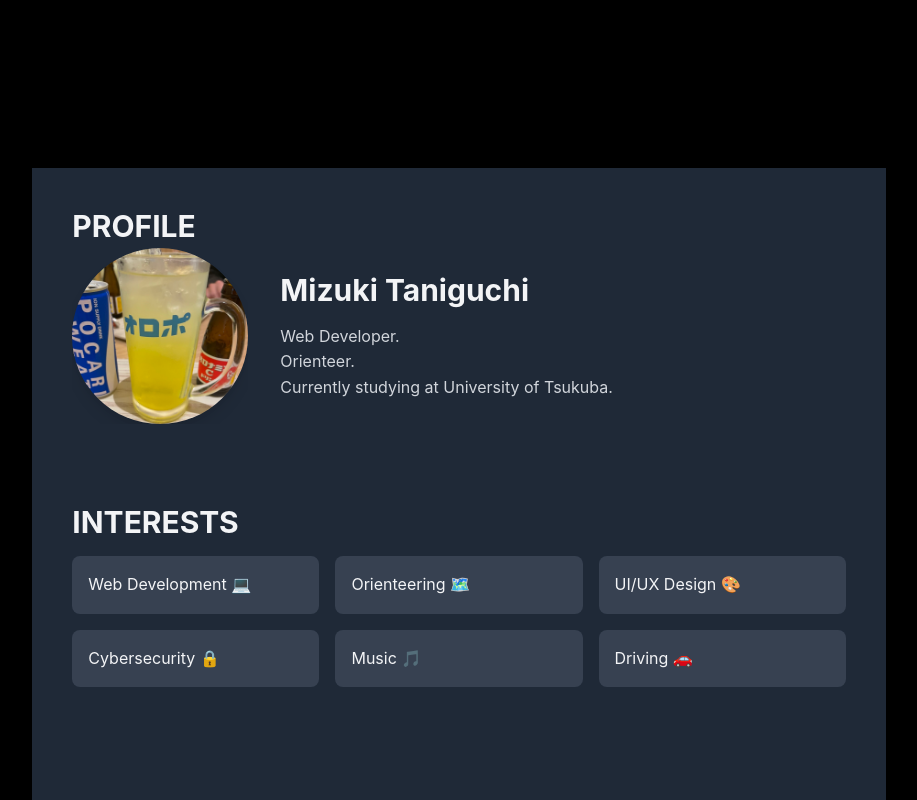
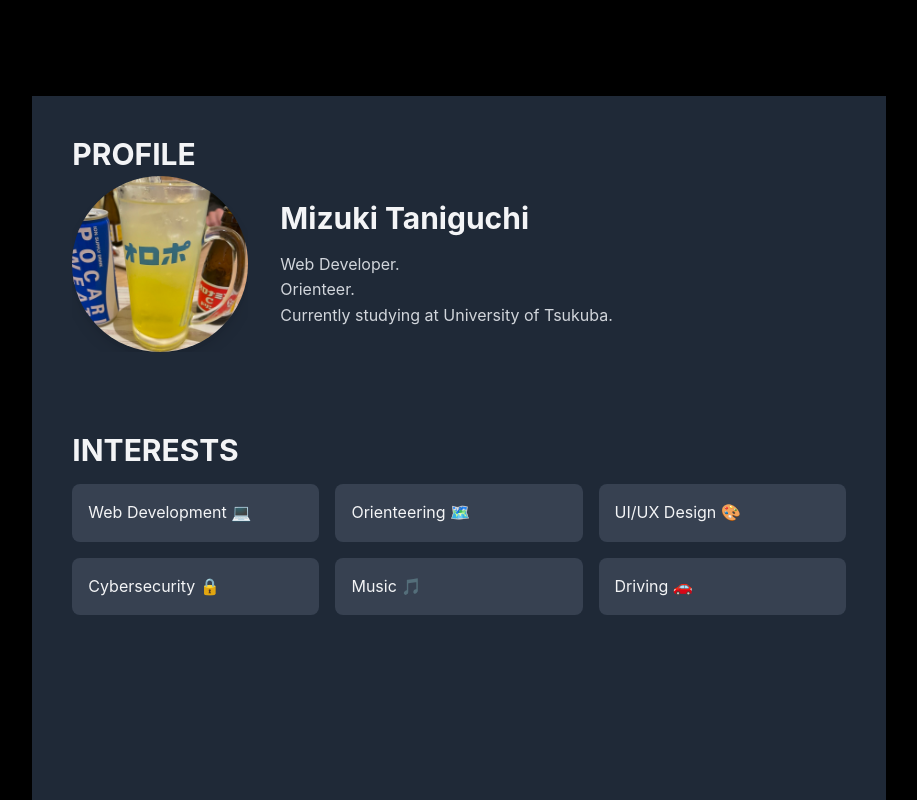
Before and after one commit to t4ni-XP/profile-page, a Next.js app: page / in a window 1280 px wide. Shown: the top 800 px of the page, without its empty margins (181-1098 px from the left). Built offline with nearby package versions, Linux system fonts and the light colour scheme.

Commit message:
fix margin

```diff
--- a/src/app/layout.tsx
+++ b/src/app/layout.tsx
@@ -13,7 +13,7 @@ export default function RootLayout({
 }>) {
   return (
     <html lang="en">
-      <body className="flex justify-center h-screen mt-10">{children}</body>
+      <body className="flex justify-center h-screen">{children}</body>
     </html>
   );
 }
--- a/src/app/page.tsx
+++ b/src/app/page.tsx
@@ -3,7 +3,7 @@ import Interests from './components/interests';
 
 export default function Home() {
   return (
-    <div className="flex-col items-center min-h-screen bg-gray-800 text-gray-100 w-2/3 mt-32">
+    <div className="flex-col items-center min-h-screen bg-gray-800 text-gray-100 w-2/3 mt-24">
       <div className="w-fill">
         <Profile />
       </div>
```
